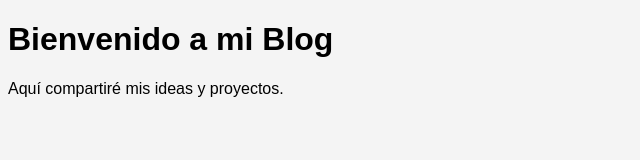
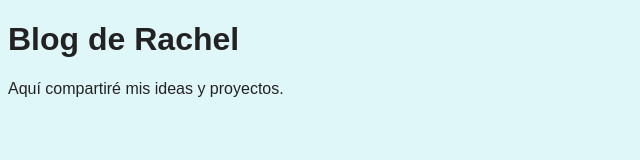
Before and after one commit to rgiberthb/my-personal-blog, a plain HTML site: page index.html in a window 1280 px wide. Shown: the whole page, without its empty margins (0-640 px from the left). Drawn offline with Linux system fonts and the light colour scheme.

Commit message:
feat: Actualizar título y estilos base del blog

```diff
--- a/index.html
+++ b/index.html
@@ -1 +1 @@
-<!DOCTYPE html><html lang="es"><head><meta charset="UTF-8"><title>Mi Blog Personal</title><link rel="stylesheet" href="style.css"></head><body><h1>Bienvenido a mi Blog</h1><p>Aquí compartiré mis ideas y proyectos.</p></body></html>
+<!DOCTYPE html><html lang="es"><head><meta charset="UTF-8"><title>Mi Blog Personal</title><link rel="stylesheet" href="style.css"></head><body><h1>Blog de Rachel</h1><p>Aquí compartiré mis ideas y proyectos.</p></body></html>
--- a/style.css
+++ b/style.css
@@ -1 +1 @@
-body { font-family: sans-serif; background-color: #f4f4f4; }
+body { font-family: sans-serif; background-color: #e0f7fa; color: #222; }
```
